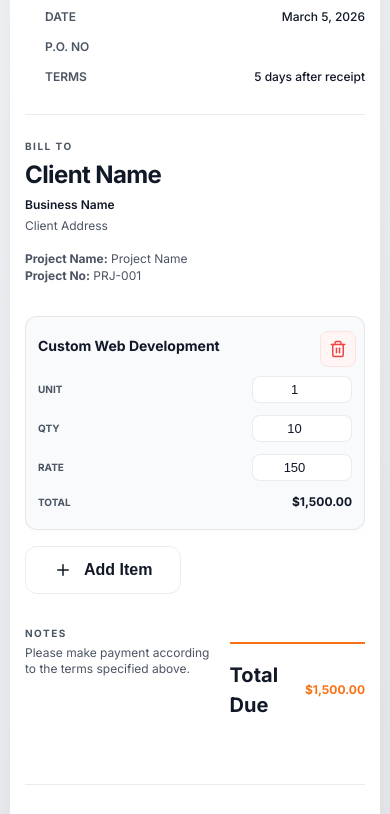
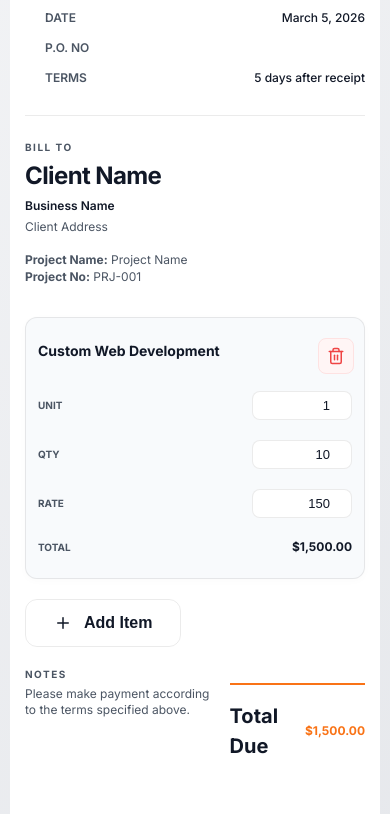
Before and after one commit to luisrudman-dev/invoice-generator, a plain HTML site: page index.html in a window 390 px wide. Shown: the part 266-1080 px from the top of the page. Drawn offline with Linux system fonts and the light colour scheme.

Commit message:
v1.6.3: Zero-Scroll Hardened Mobile portrait cards

```diff
--- a/index.css
+++ b/index.css
@@ -835,6 +835,7 @@
                 padding: 10px !important;
                 font-size: 13px !important;
                 overflow-x: hidden !important;
+                position: relative !important;
             }
 
             .container {
@@ -842,17 +843,26 @@
                 max-width: 100% !important;
                 margin: 0 !important;
                 padding: 0 !important;
+                overflow-x: hidden !important;
             }
 
             .glass-panel {
                 padding: 15px !important;
                 margin: 0 !important;
                 width: 100% !important;
-                max-width: 100vw !important;
+                max-width: 100% !important;
                 border-radius: 0 !important;
                 box-sizing: border-box !important;
                 border: none !important;
                 background: white !important;
+                box-shadow: none !important;
+            }
+
+            .items-container {
+                overflow-x: visible !important;
+                width: 100% !important;
+                margin: 20px 0 !important;
+                padding: 0 !important;
             }
 
             /* --- Transform Table to Cards --- */
@@ -865,6 +875,7 @@
                 width: 100% !important;
                 min-width: 0 !important;
                 /* Fix chopping */
+                max-width: 100% !important;
                 box-sizing: border-box !important;
             }
 
@@ -878,18 +889,18 @@
                 border: 1px solid var(--glass-border) !important;
                 border-radius: 12px;
                 padding: 12px !important;
-                margin-bottom: 15px !important;
+                margin-bottom: 20px !important;
                 position: relative;
                 box-shadow: 0 2px 8px rgba(0, 0, 0, 0.02);
+                width: 100% !important;
             }
 
             .item-row td {
                 border: none !important;
-                padding: 6px 0 !important;
+                padding: 10px 0 !important;
                 display: flex !important;
                 justify-content: space-between !important;
                 align-items: center !important;
-                text-align: right !important;
             }
 
             .item-row td::before {
@@ -904,9 +915,9 @@
             .col-desc {
                 font-weight: 700;
                 font-size: 14px !important;
-                margin-bottom: 8px;
+                margin-bottom: 10px !important;
                 border-bottom: 1px solid var(--glass-border) !important;
-                padding-bottom: 12px !important;
+                padding-bottom: 15px !important;
                 justify-content: flex-start !important;
                 text-align: left !important;
             }
@@ -922,25 +933,23 @@
                 max-width: 40% !important;
                 background: white !important;
                 border: 1px solid var(--glass-border) !important;
-                padding: 5px !important;
+                padding: 6px !important;
                 font-size: 13px !important;
+                text-align: right !important;
             }
 
             .col-action {
                 position: absolute;
-                top: 8px;
-                right: 8px;
+                top: 10px;
+                right: 10px;
                 width: auto !important;
-                padding: 0 !important;
             }
 
             .btn-remove {
                 opacity: 1 !important;
                 /* Always visible on mobile */
-                visibility: visible !important;
                 background: #fff5f5 !important;
                 border: 1px solid #fee2e2 !important;
-                transform: none !important;
             }
 
             .totals-area {
@@ -956,6 +965,7 @@
 
             .meta {
                 padding-top: 15px !important;
+                border-top: 1px solid var(--glass-border) !important;
             }
 
             .logo-text {
--- a/index.html
+++ b/index.html
@@ -4,8 +4,8 @@
 <head>
     <meta charset="UTF-8">
     <meta name="viewport" content="width=device-width, initial-scale=1.0">
-    <title>Invoice Pro - v1.5.1</title>
-    <!-- v1.5.1 - NO-CENTERING PROFESSIONAL MOBILE -->
+    <title>Invoice Pro - v1.6.3</title>
+    <!-- v1.6.3 - ZERO-SCROLL HARDENED MOBILE -->
     <!-- html2pdf for native mobile/desktop PDF downloading without OS print dialog -->
     <script src="https://cdnjs.cloudflare.com/ajax/libs/html2pdf.js/0.10.1/html2pdf.bundle.min.js"></script>
     <link rel="stylesheet" href="index.css"><script src="index.js"></script>
@@ -847,6 +847,7 @@
                 padding: 10px !important;
                 font-size: 13px !important;
                 overflow-x: hidden !important;
+                position: relative !important;
             }
 
             .container {
@@ -854,17 +855,26 @@
                 max-width: 100% !important;
                 margin: 0 !important;
                 padding: 0 !important;
+                overflow-x: hidden !important;
             }
 
             .glass-panel {
                 padding: 15px !important;
                 margin: 0 !important;
                 width: 100% !important;
-                max-width: 100vw !important;
+                max-width: 100% !important;
                 border-radius: 0 !important;
                 box-sizing: border-box !important;
                 border: none !important;
                 background: white !important;
+                box-shadow: none !important;
+            }
+
+            .items-container {
+                overflow-x: visible !important;
+                width: 100% !important;
+                margin: 20px 0 !important;
+                padding: 0 !important;
             }
 
             /* --- Transform Table to Cards --- */
@@ -877,6 +887,7 @@
                 width: 100% !important;
                 min-width: 0 !important;
                 /* Fix chopping */
+                max-width: 100% !important;
                 box-sizing: border-box !important;
             }
 
@@ -890,18 +901,18 @@
                 border: 1px solid var(--glass-border) !important;
                 border-radius: 12px;
                 padding: 12px !important;
-                margin-bottom: 15px !important;
+                margin-bottom: 20px !important;
                 position: relative;
                 box-shadow: 0 2px 8px rgba(0, 0, 0, 0.02);
+                width: 100% !important;
             }
 
             .item-row td {
                 border: none !important;
-                padding: 6px 0 !important;
+                padding: 10px 0 !important;
                 display: flex !important;
                 justify-content: space-between !important;
                 align-items: center !important;
-                text-align: right !important;
             }
 
             .item-row td::before {
@@ -916,9 +927,9 @@
             .col-desc {
                 font-weight: 700;
                 font-size: 14px !important;
-                margin-bottom: 8px;
+                margin-bottom: 10px !important;
                 border-bottom: 1px solid var(--glass-border) !important;
-                padding-bottom: 12px !important;
+                padding-bottom: 15px !important;
                 justify-content: flex-start !important;
                 text-align: left !important;
             }
@@ -934,25 +945,23 @@
                 max-width: 40% !important;
                 background: white !important;
                 border: 1px solid var(--glass-border) !important;
-                padding: 5px !important;
+                padding: 6px !important;
                 font-size: 13px !important;
+                text-align: right !important;
             }
 
             .col-action {
                 position: absolute;
-                top: 8px;
-                right: 8px;
+                top: 10px;
+                right: 10px;
                 width: auto !important;
-                padding: 0 !important;
             }
 
             .btn-remove {
                 opacity: 1 !important;
                 /* Always visible on mobile */
-                visibility: visible !important;
                 background: #fff5f5 !important;
                 border: 1px solid #fee2e2 !important;
-                transform: none !important;
             }
 
             .totals-area {
@@ -968,6 +977,7 @@
 
             .meta {
                 padding-top: 15px !important;
+                border-top: 1px solid var(--glass-border) !important;
             }
 
             .logo-text {
```
Also changed, not shown: wix-invoice-embed.html (+24 -14 lines).
